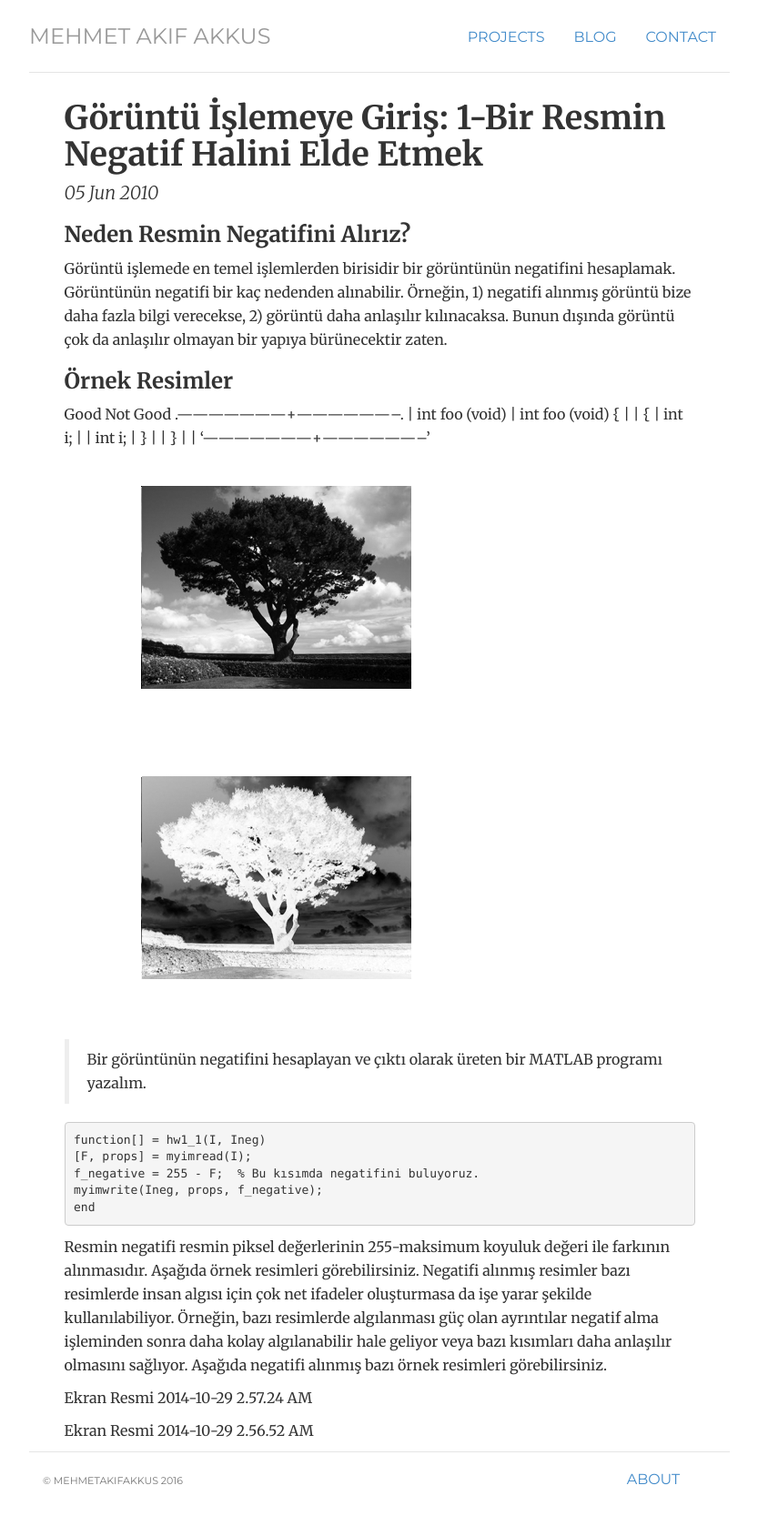
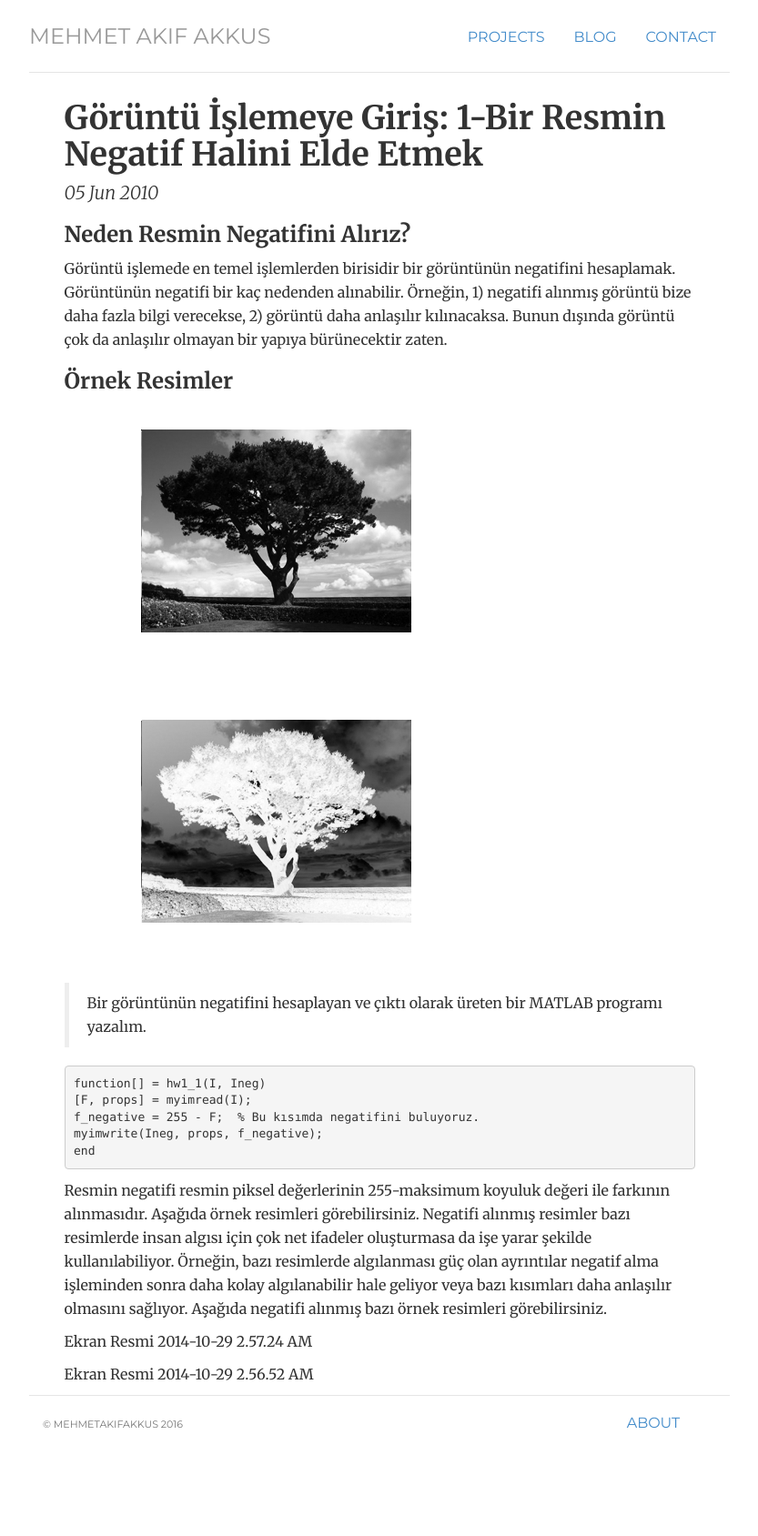
Before and after one commit to mehmetakifakkus/mehmetakifakkus.github.io, a Jekyll site: the page built from _posts/2010-06-05-goruntu-islemeye-giris-bir-resmin-negatif-halini-elde-etmek.md, in a window 1280 px wide. Shown: the whole page at 91% size, without its empty margins (223-1056 px from the left). Built offline with Jekyll 4.4.1, drawn with Linux system fonts in a browser that asks for light colours; after the commit the page ends 1626 px from its top, so only the background shows below that.

Commit message:
Update 2010-06-05-goruntu-islemeye-giris-bir-resmin-negatif-halini-elde-etmek.md

```diff
--- a/_posts/2010-06-05-goruntu-islemeye-giris-bir-resmin-negatif-halini-elde-etmek.md
+++ b/_posts/2010-06-05-goruntu-islemeye-giris-bir-resmin-negatif-halini-elde-etmek.md
@@ -10,17 +10,10 @@
 
 ### Örnek Resimler
 
-  Good               Not Good
-.---------------------+--------------------.
-| int foo (void)      | int foo (void) {   |
-| {                   |    int i;          |
-|    int i;           | }                  |
-| }                   |                    |
-'---------------------+--------------------'
 
-![original image](https://github.com/mehmetakifakkus/mehmetakifakkus.github.io/blob/master/img/image_processing_images/negative_images/1.png)
+![original image](https://github.com/mehmetakifakkus/mehmetakifakkus.github.io/blob/master/img/image_processing_images/negative_images/1.png?raw=true)
 
-![negative image](https://github.com/mehmetakifakkus/mehmetakifakkus.github.io/blob/master/img/image_processing_images/negative_images/1_result.png)
+![negative image](https://github.com/mehmetakifakkus/mehmetakifakkus.github.io/blob/master/img/image_processing_images/negative_images/1_result.png?raw=true)
 
 
 > Bir görüntünün negatifini hesaplayan ve çıktı olarak üreten bir MATLAB programı yazalım.
```
